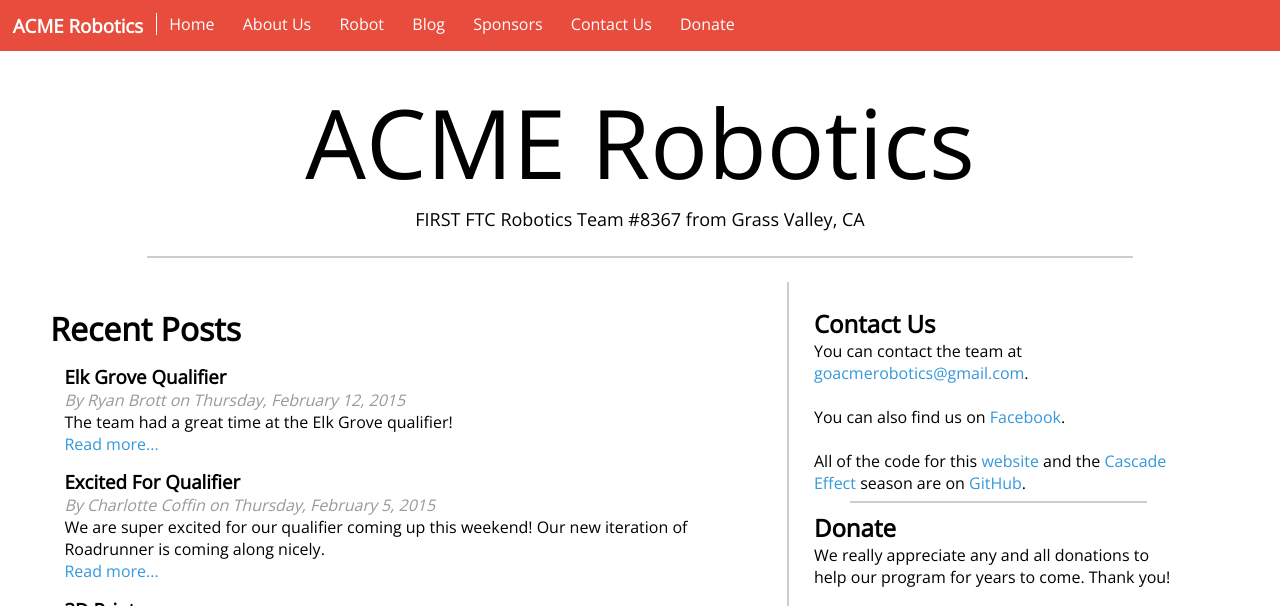
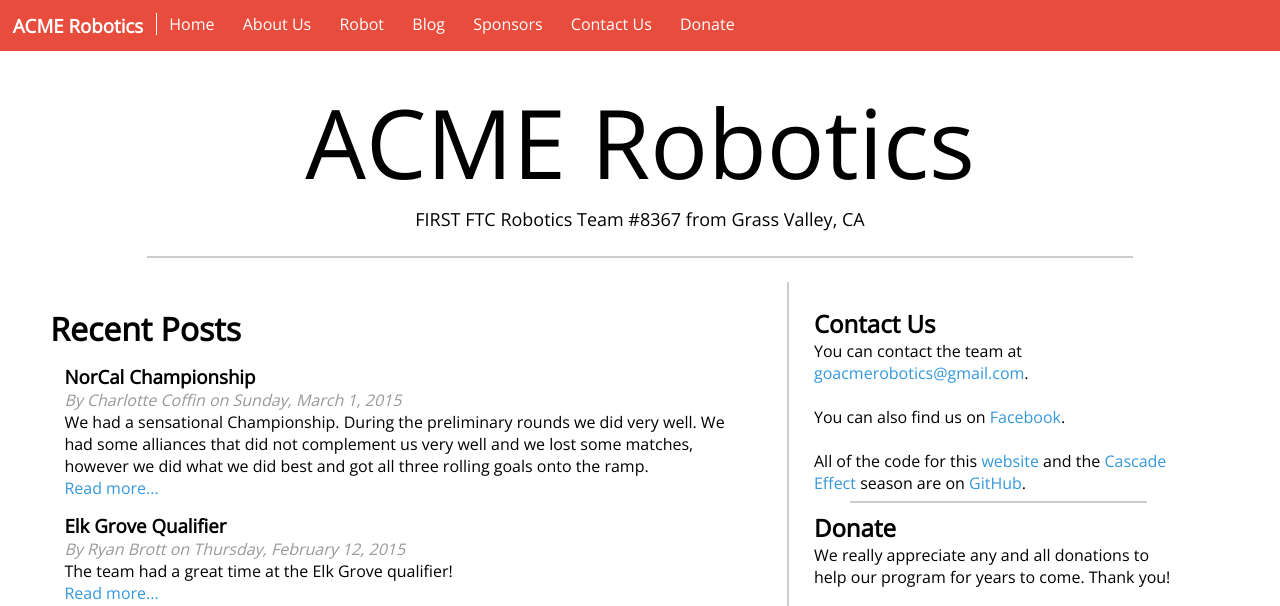
Before and after one commit to acmerobotics/acmerobotics.github.io, a Jekyll site: the page built from index.html, in a window 1280 px wide, cut to the strip 0-606 px from the top of the page. Built offline with Jekyll 4.4.1, drawn with Linux system fonts in a browser that asks for light colours.

Commit message:
Updated our team picture and added a new blog post

```diff
--- /dev/null
+++ b/_posts/2015-3-1-norcal-championship.md
@@ -0,0 +1,15 @@
+---
+title: NorCal Championship
+author: Charlotte Coffin
+layout: post
+---
+
+We had a sensational Championship. During the preliminary rounds we did very well. We had some alliances that did not complement us very well and we lost some matches, however we did what we did best and got all three rolling goals onto the ramp.
+
+In the semi-finals we were selected by one of the highly ranked teams. Because there were a whole bunch of teams there, each alliance was made up of 3 teams. We were allied with team 7391 and 5157. This alliance won the first match of the semi-finals and beat all of the other teams in our division. Thie meant that we went on to fight the other division.
+
+In the finals, our alliance won the first match and lost the second due to a field error putting us at a tie. The last match of the day was intense, but our competitors won.
+
+During the judging ceremony, we won the judges award yet again! We will regretfully not be continuing on the season, but its not over for us. We still plan to do outreach. We will be doing a demonstration at the Madelyn Helling Library sometime in April and we are thinking about doing demonstrations at schools.
+
+We had a great season and we did awesome! The season isn’t over and we are super pumped for our future as a team!
--- a/about.html
+++ b/about.html
@@ -4,7 +4,7 @@ title: About Us
 {% include header.html %}
 <h1>About Us</h1>
 <img class="half" src="/assets/team5.jpg"/>
-<p>We are FIRST FTC Team #8367 ACME Robotics. We are compromised of four students attending
+<p>We are FIRST FTC Team #8367 ACME Robotics. We are compromised of three students attending
 	Nevada Union High School and Ghidotti Early College High School. During the season, we build and program a robot to meet the
 	<a href = "https://www.youtube.com/watch?v=ABmBxCwHV94">challenge</a>
 	put out by an organization called <a href = "http://www.usfirst.org/">FIRST</a>.
```
Also changed, not shown: assets/team5.jpg (added).
